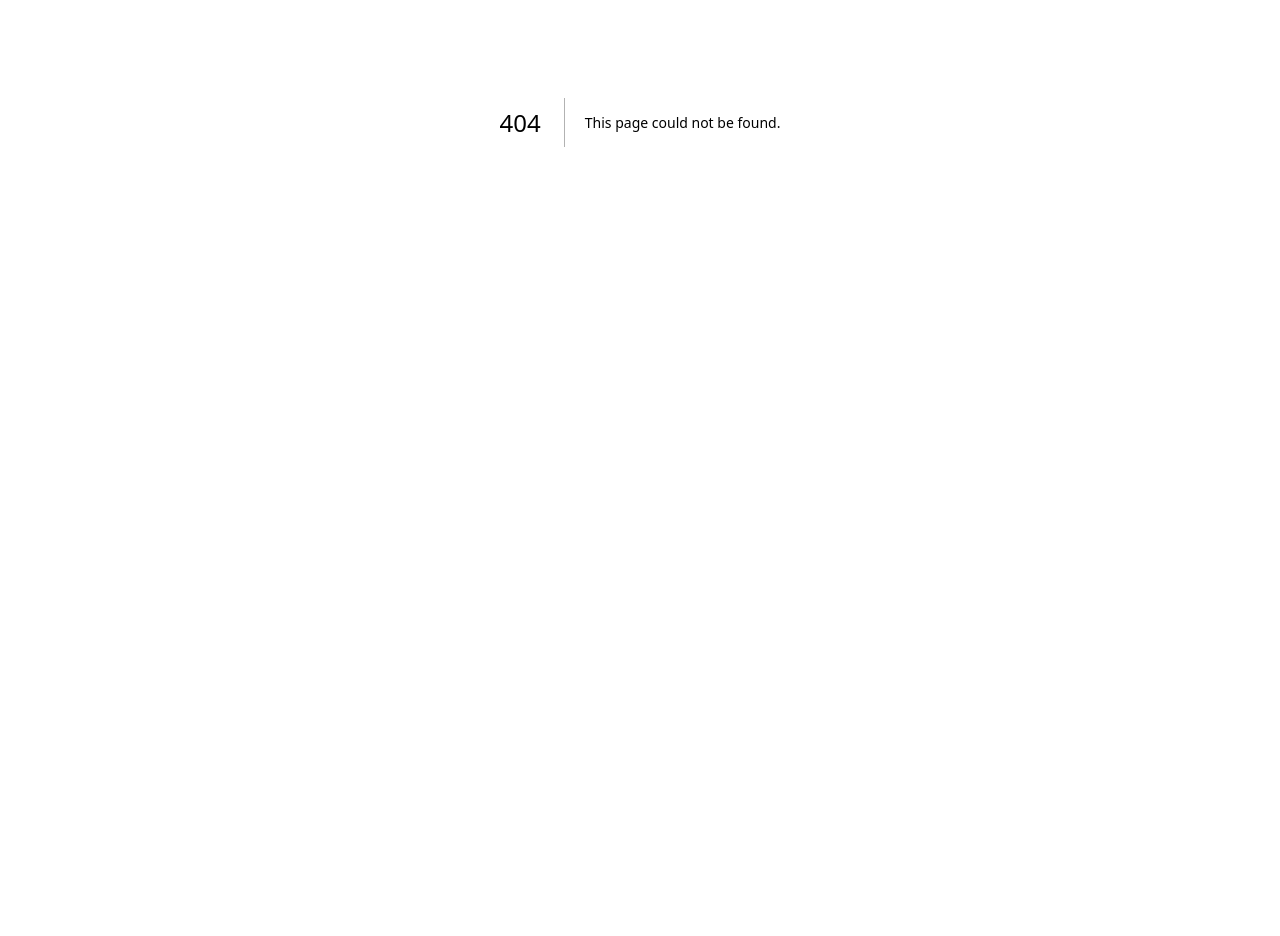
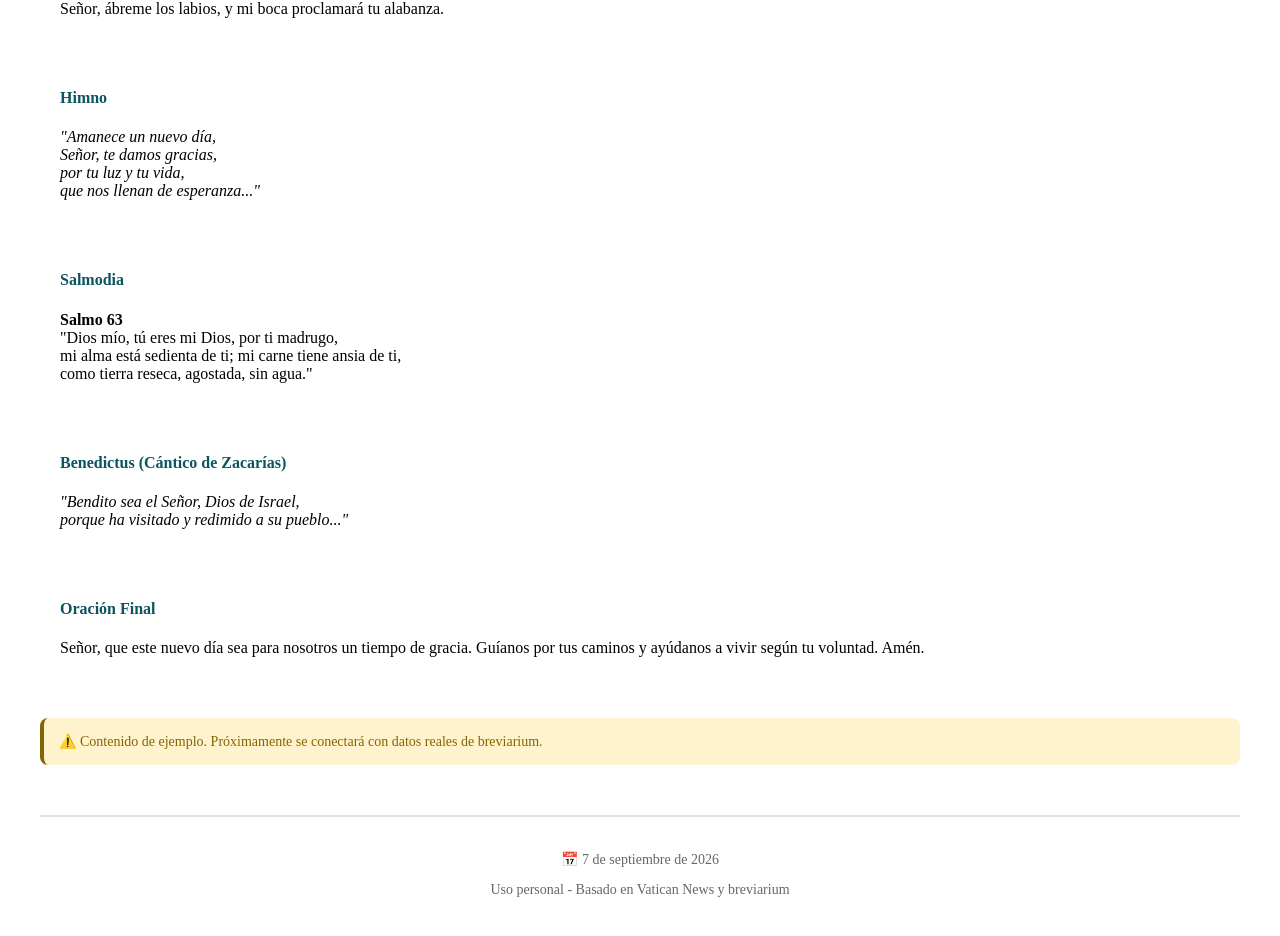
Before and after one commit to MatiasW380/liturgia-diaria, a Next.js app: page /laudes in a window 1280 px wide. Before the commit this address had no page. Shown: the part 278-1214 px from the top of the page. Before the commit the page ends 800 px from the top, so only its background shows below. Built offline with nearby package versions, Linux system fonts and the light colour scheme.

Commit message:
Create laudes.js

```diff
--- /dev/null
+++ b/pages/laudes.js
@@ -0,0 +1,65 @@
+import Layout from '../components/Layout';
+
+export default function Laudes() {
+  return (
+    <Layout>
+      <div className="card card-laudes">
+        <h2 className="card-title">🌅 Laudes - Oración de la Mañana</h2>
+
+        <div style={{ backgroundColor: 'white', padding: '20px', borderRadius: '8px', marginBottom: '15px' }}>
+          <h4 style={{ marginTop: 0, color: '#0c5460' }}>Invitación</h4>
+          <p>Señor, ábreme los labios, y mi boca proclamará tu alabanza.</p>
+        </div>
+
+        <div style={{ backgroundColor: 'white', padding: '20px', borderRadius: '8px', marginBottom: '15px' }}>
+          <h4 style={{ marginTop: 0, color: '#0c5460' }}>Himno</h4>
+          <p style={{ fontStyle: 'italic' }}>
+            "Amanece un nuevo día,<br />
+            Señor, te damos gracias,<br />
+            por tu luz y tu vida,<br />
+            que nos llenan de esperanza..."
+          </p>
+        </div>
+
+        <div style={{ backgroundColor: 'white', padding: '20px', borderRadius: '8px', marginBottom: '15px' }}>
+          <h4 style={{ marginTop: 0, color: '#0c5460' }}>Salmodia</h4>
+          <p>
+            <strong>Salmo 63</strong><br />
+            "Dios mío, tú eres mi Dios, por ti madrugo,<br />
+            mi alma está sedienta de ti; mi carne tiene ansia de ti,<br />
+            como tierra reseca, agostada, sin agua."
+          </p>
+        </div>
+
+        <div style={{ backgroundColor: 'white', padding: '20px', borderRadius: '8px', marginBottom: '15px' }}>
+          <h4 style={{ marginTop: 0, color: '#0c5460' }}>Benedictus (Cántico de Zacarías)</h4>
+          <p style={{ fontStyle: 'italic' }}>
+            "Bendito sea el Señor, Dios de Israel,<br />
+            porque ha visitado y redimido a su pueblo..."
+          </p>
+        </div>
+
+        <div style={{ backgroundColor: 'white', padding: '20px', borderRadius: '8px' }}>
+          <h4 style={{ marginTop: 0, color: '#0c5460' }}>Oración Final</h4>
+          <p>
+            Señor, que este nuevo día sea para nosotros un tiempo de gracia.
+            Guíanos por tus caminos y ayúdanos a vivir según tu voluntad.
+            Amén.
+          </p>
+        </div>
+
+        <div style={{
+          marginTop: '25px',
+          padding: '15px',
+          backgroundColor: '#fff3cd',
+          borderRadius: '8px',
+          borderLeft: '4px solid #856404'
+        }}>
+          <p style={{ margin: 0, fontSize: '14px', color: '#856404' }}>
+            ⚠️ Contenido de ejemplo. Próximamente se conectará con datos reales de breviarium.
+          </p>
+        </div>
+      </div>
+    </Layout>
+  );
+}
```
